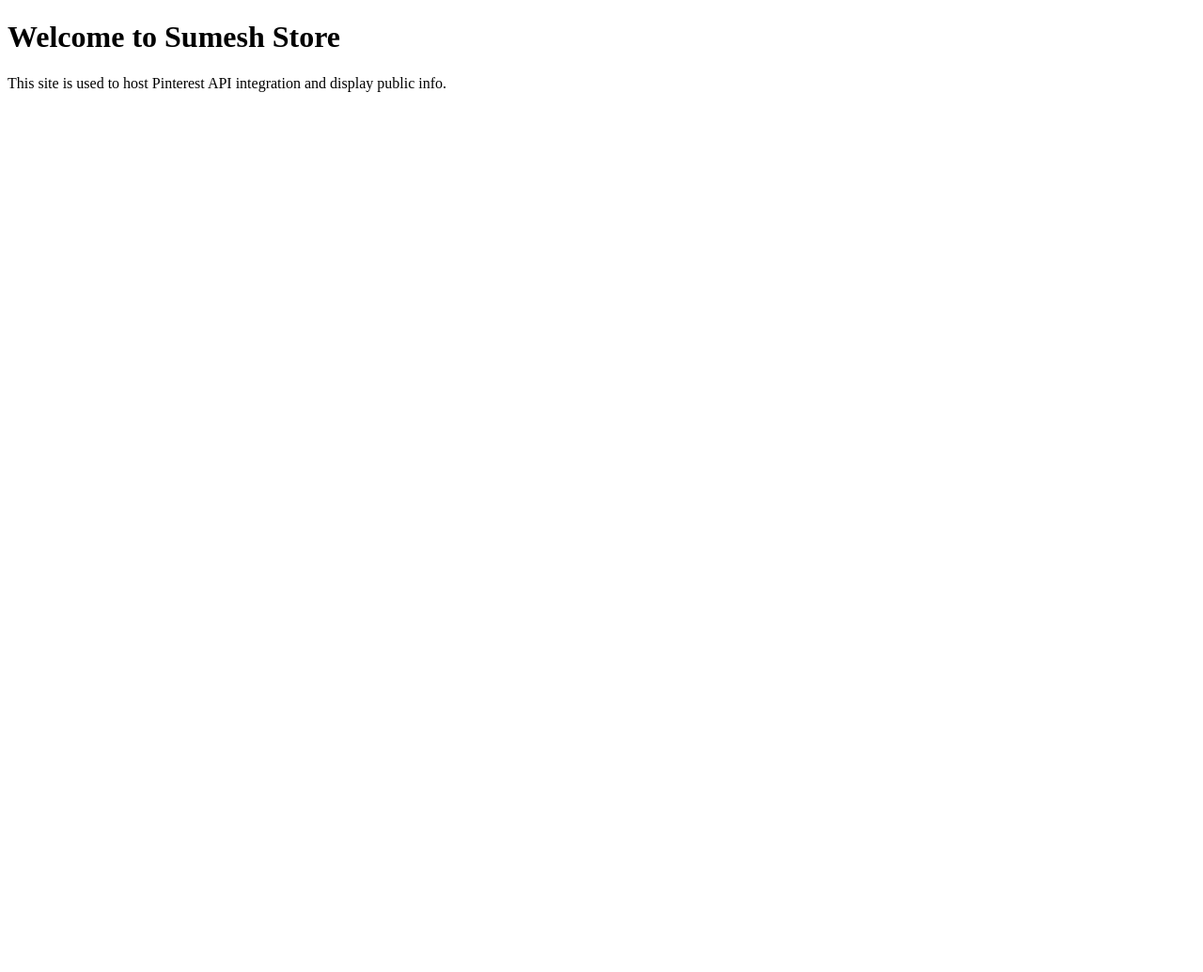
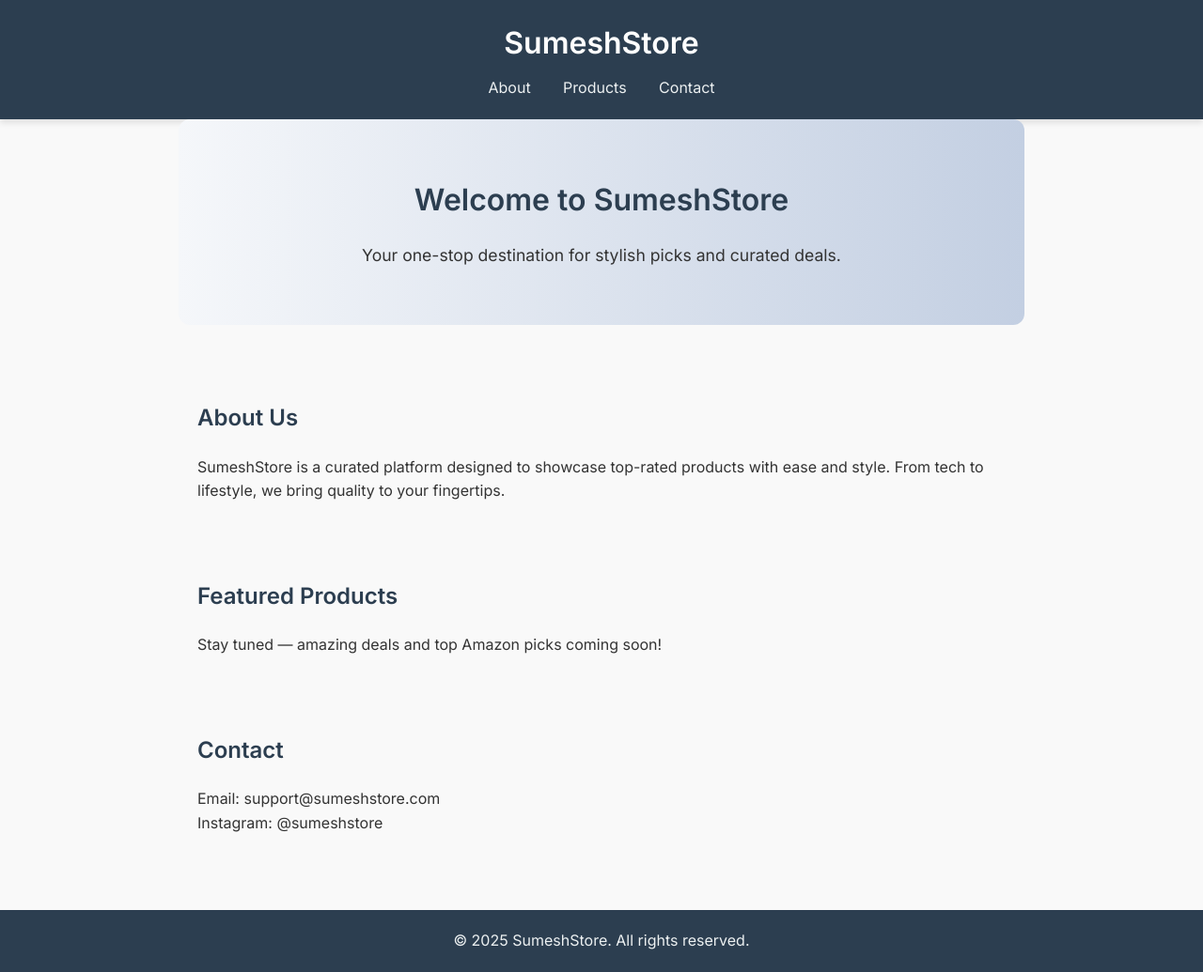
Before and after one commit to sumeshpch/sumeshpch.github.io, a plain HTML site: page index.html in a window 1280 px wide. Shown: the whole page at 94% size. Before the commit the page ends 800 px from the top, so only its background shows below. Drawn offline with Linux system fonts and the light colour scheme.

Commit message:
Updated main page with new style

```diff
--- a/index.html
+++ b/index.html
@@ -1,12 +1,106 @@
 <!DOCTYPE html>
 <html lang="en">
 <head>
-  <meta charset="UTF-8">
-  <meta name="viewport" content="width=device-width, initial-scale=1">
-  <title>Sumesh Store</title>
+  <meta charset="UTF-8" />
+  <meta name="viewport" content="width=device-width, initial-scale=1.0"/>
+  <title>SumeshStore</title>
+  <link href="https://fonts.googleapis.com/css2?family=Inter:wght@400;600&display=swap" rel="stylesheet">
+  <style>
+    * { margin: 0; padding: 0; box-sizing: border-box; }
+    body {
+      font-family: 'Inter', sans-serif;
+      background-color: #f9f9f9;
+      color: #333;
+      line-height: 1.6;
+    }
+    header {
+      background: #2c3e50;
+      padding: 20px 0;
+      color: #fff;
+      text-align: center;
+      box-shadow: 0 4px 6px rgba(0,0,0,0.1);
+    }
+    header h1 {
+      font-size: 2rem;
+      font-weight: 600;
+    }
+    nav {
+      margin-top: 10px;
+    }
+    nav a {
+      margin: 0 15px;
+      text-decoration: none;
+      color: #ecf0f1;
+      font-weight: 500;
+    }
+    section {
+      padding: 40px 20px;
+      max-width: 900px;
+      margin: auto;
+    }
+    section h2 {
+      margin-bottom: 20px;
+      font-size: 1.5rem;
+      color: #2c3e50;
+    }
+    .hero {
+      text-align: center;
+      padding: 60px 20px;
+      background: linear-gradient(to right, #f5f7fa, #c3cfe2);
+      border-radius: 12px;
+      margin-bottom: 40px;
+    }
+    .hero h2 {
+      font-size: 2rem;
+    }
+    .hero p {
+      font-size: 1.1rem;
+      margin-top: 10px;
+    }
+    footer {
+      background: #2c3e50;
+      color: #ecf0f1;
+      text-align: center;
+      padding: 20px;
+      margin-top: 40px;
+    }
+  </style>
 </head>
 <body>
-  <h1>Welcome to Sumesh Store</h1>
-  <p>This site is used to host Pinterest API integration and display public info.</p>
+
+  <header>
+    <h1>SumeshStore</h1>
+    <nav>
+      <a href="#about">About</a>
+      <a href="#products">Products</a>
+      <a href="#contact">Contact</a>
+    </nav>
+  </header>
+
+  <section class="hero">
+    <h2>Welcome to SumeshStore</h2>
+    <p>Your one-stop destination for stylish picks and curated deals.</p>
+  </section>
+
+  <section id="about">
+    <h2>About Us</h2>
+    <p>SumeshStore is a curated platform designed to showcase top-rated products with ease and style. From tech to lifestyle, we bring quality to your fingertips.</p>
+  </section>
+
+  <section id="products">
+    <h2>Featured Products</h2>
+    <p>Stay tuned — amazing deals and top Amazon picks coming soon!</p>
+  </section>
+
+  <section id="contact">
+    <h2>Contact</h2>
+    <p>Email: support@sumeshstore.com</p>
+    <p>Instagram: @sumeshstore</p>
+  </section>
+
+  <footer>
+    &copy; 2025 SumeshStore. All rights reserved.
+  </footer>
+
 </body>
 </html>
```
